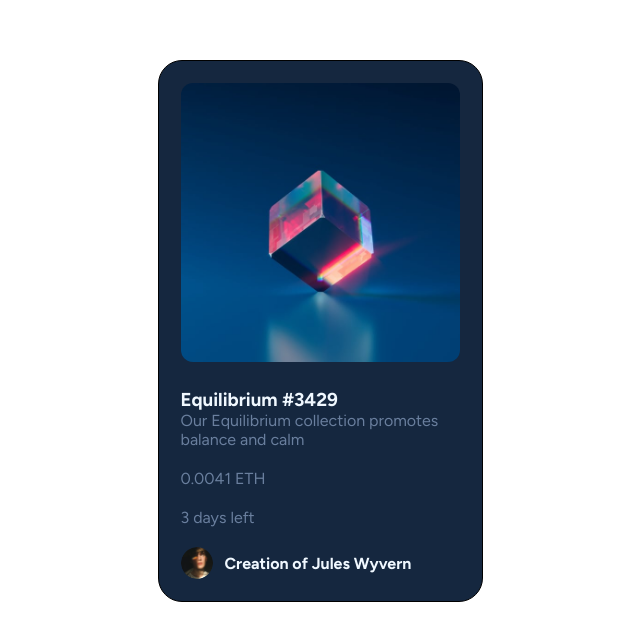
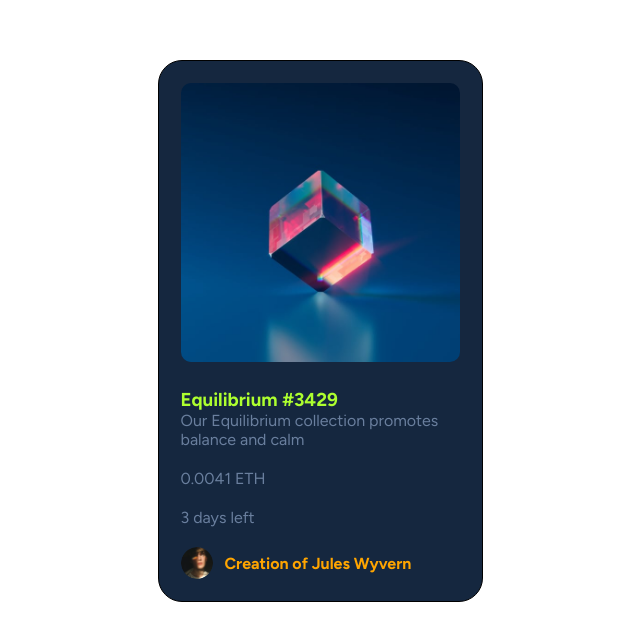
Before and after one commit to Jostein24sfj/UI-DESIGN-REACT, a React (Vite) app: page / in a window 1280 px wide. Shown: the part 804-1444 px from the top of the page, without its empty margins (320-960 px from the left). Built offline with nearby package versions, Linux system fonts and the light colour scheme.

Commit message:
changed the NFT card

```diff
--- a/src/Components/NFTCard/NFTCard.jsx
+++ b/src/Components/NFTCard/NFTCard.jsx
@@ -5,22 +5,25 @@ import avatarImage from "./image-avatar.png"
 export function NFTCard() {
     return (
     <>
-      <div className={styles.card}>
+        <div className={styles.card}>
          <img className={styles.topImg} src={image} alt="" />
-         <div className={styles.cardContent}>
+          <div className={styles.cardContent}>
             <h3>Equilibrium #3429</h3>
             <p>Our Equilibrium collection promotes balance and calm</p>
 
-            <div className={styles.numbers}>
-              <p >0.0041 ETH</p>
+            <div className="crypto">
+              <p>0.0041 ETH</p>
+            </div>
+
+             <div className={styles.numbers}>
               <p>3 days left</p>
-            </div>
+             </div>
 
             <div className={styles.author}>
              <img src={avatarImage} alt="" />
              <h4>Creation of Jules Wyvern</h4>
             </div>
-         </div>
+          </div>
         </div>
     </>
     );
--- a/src/Components/NFTCard/NFTCard.module.css
+++ b/src/Components/NFTCard/NFTCard.module.css
@@ -8,25 +8,31 @@
   border: 1.5px solid black;
   font-family: "Figtree", serif;
   background-color: rgb(21, 39, 63);
-  color: aliceblue;
+  /* color: aliceblue; */
 }
 
 .topImg {
   object-fit: cover;
   width: 100%;
-  border-radius: 12px;
+  border-radius: 10px;
   height: 100%;
   border-bottom: none;
+}
+
+.cardContent h3 {
+  color: greenyellow;
 }
 
 .cardContent p {
   color: rgb(106, 127, 158);
 }
 
-.cardContent h3 {
+.crypto p {
+  color: aqua;
 }
 
 .cardContent h4 {
+  color: orange;
 }
 
 div.author {
```
